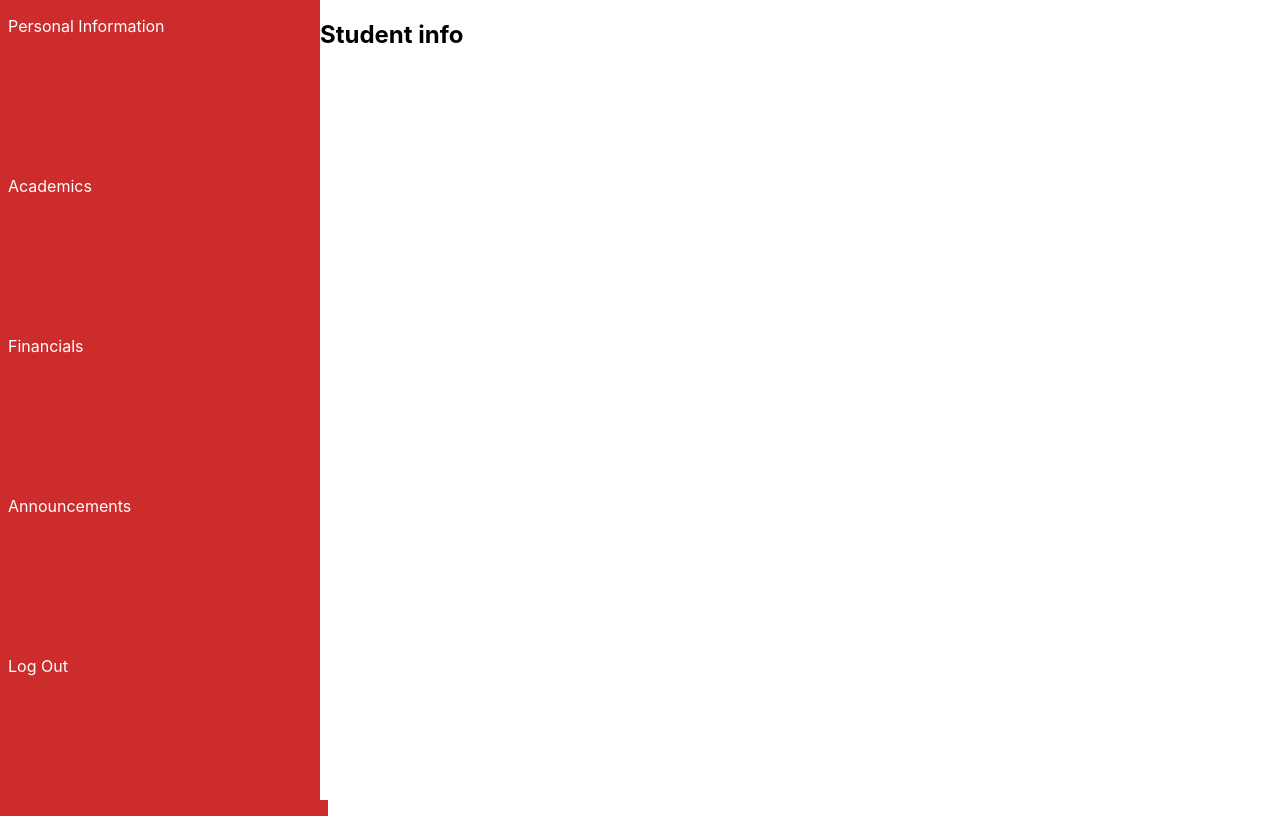
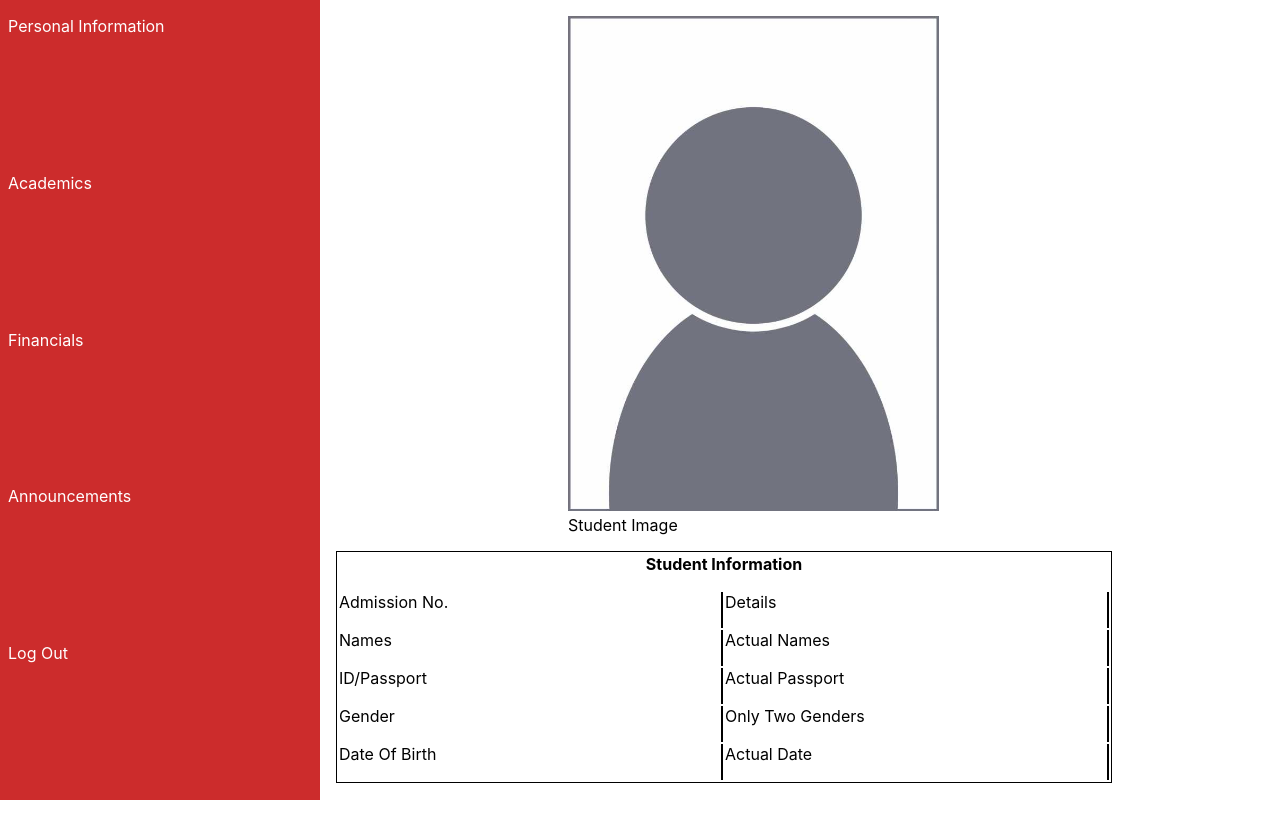
Before and after one commit to Kangonga/student-portal-frontend-personal, a React (Create React App) app: page / in a window 1280 px wide. Built offline with nearby package versions, Linux system fonts and the light colour scheme.

Commit message:
complete personal info skeleton

```diff
--- a/package.json
+++ b/package.json
@@ -3,6 +3,9 @@
   "version": "0.1.0",
   "private": true,
   "dependencies": {
+    "@emotion/react": "^11.10.5",
+    "@emotion/styled": "^11.10.5",
+    "@mui/material": "^5.10.13",
     "@testing-library/jest-dom": "^5.16.5",
     "@testing-library/react": "^13.4.0",
     "@testing-library/user-event": "^13.5.0",
--- a/src/App.css
+++ b/src/App.css
@@ -1,3 +1,8 @@
+*{
+    padding: 0;
+    margin: 0;
+    box-sizing: border-box;
+}
 a {
     display: block;
     text-decoration: none;
@@ -26,6 +31,7 @@ a {
     min-width: 100%;
     height: 100%;
     color: black;
+    padding: 1rem;
 }
 
 #panel > a {
@@ -56,11 +62,11 @@ nav {
     grid-template-columns: repeat(auto-fit,minmax(100px, 2fr));
     justify-items: center;
 }
-.searchbar {
+.search-bar {
     width: 70%;
     margin: auto;
 }
-.searchbar input {
+.search-bar input {
     width: 100%;
     line-height: 3rem;
     height: 3rem;
@@ -68,3 +74,25 @@ nav {
     border-color: black;
     margin: 2rem 0;
 }
+
+.data-table{
+    border: 1px solid black;
+}
+td {
+    padding: 0 1rem  1rem 0;
+    border-right: 2px solid black;
+    width: 30vw;
+}
+thead > tr>th {
+    text-align: center;
+    padding-bottom: 1rem;
+}
+#student-image{
+    width: 50%;
+    margin: auto;
+    padding-bottom: 1rem;
+}
+.person-logo {
+    width: 80%;
+    margin: auto;
+}
--- a/src/App.js
+++ b/src/App.js
@@ -1,6 +1,5 @@
 import './App.css';
 import Dashboard from './components/dashboard';
-
 function App() {
   return (
     <Dashboard />
--- a/src/components/searchbar.js
+++ b/src/components/searchbar.js
@@ -1,6 +1,6 @@
 export default function Searchbar(){
     return(
-        <div className="searchbar">
+        <div className="search-bar">
             <input type="text"></input>
         </div>
     )
--- a/src/components/studentInfo.js
+++ b/src/components/studentInfo.js
@@ -1,5 +1,53 @@
+import person from '../assets/generic-person.jpg'
 export default function StudentInfo(){
     return(
-        <h1>Student info</h1>
-    )
+        <section id="student-Info">
+            <article id="basic-info">
+                <figure id="student-image">
+                    <img src={person} alt="person logo" className='person-logo'/>
+                    <figcaption>
+                    Student Image
+                    </figcaption>
+                </figure>
+
+                <article >
+                    <table className="data-table">
+                        <thead>
+                            <tr>
+                                <th colSpan={2}>
+                            Student Information
+                                </th>
+                            </tr>
+                        </thead>
+                        <tbody><tr>
+                            <td>Admission No.</td>
+                            <td>Details</td>
+                        </tr>
+                        <tr>
+                            <td>Names</td>
+                            <td>Actual Names</td>
+                        </tr>
+                        <tr>
+                            <td>ID/Passport</td>
+                            <td>Actual Passport</td>
+                        </tr>
+                        <tr>
+                            <td>Gender</td>
+                            <td>Only Two Genders </td>
+                        </tr>
+                        <tr>
+                            <td>Date Of Birth</td>
+                            <td>Actual Date</td>
+                        </tr>
+                        </tbody>
+                        <tfoot>
+
+                        </tfoot>
+
+                    </table>
+                </article>
+
+            </article>
+        </section>
+        )
 }
```
Also changed, not shown: src/assets/generic-person.jpg (added), 1 other file (tests, documents, lock files or other folders).
